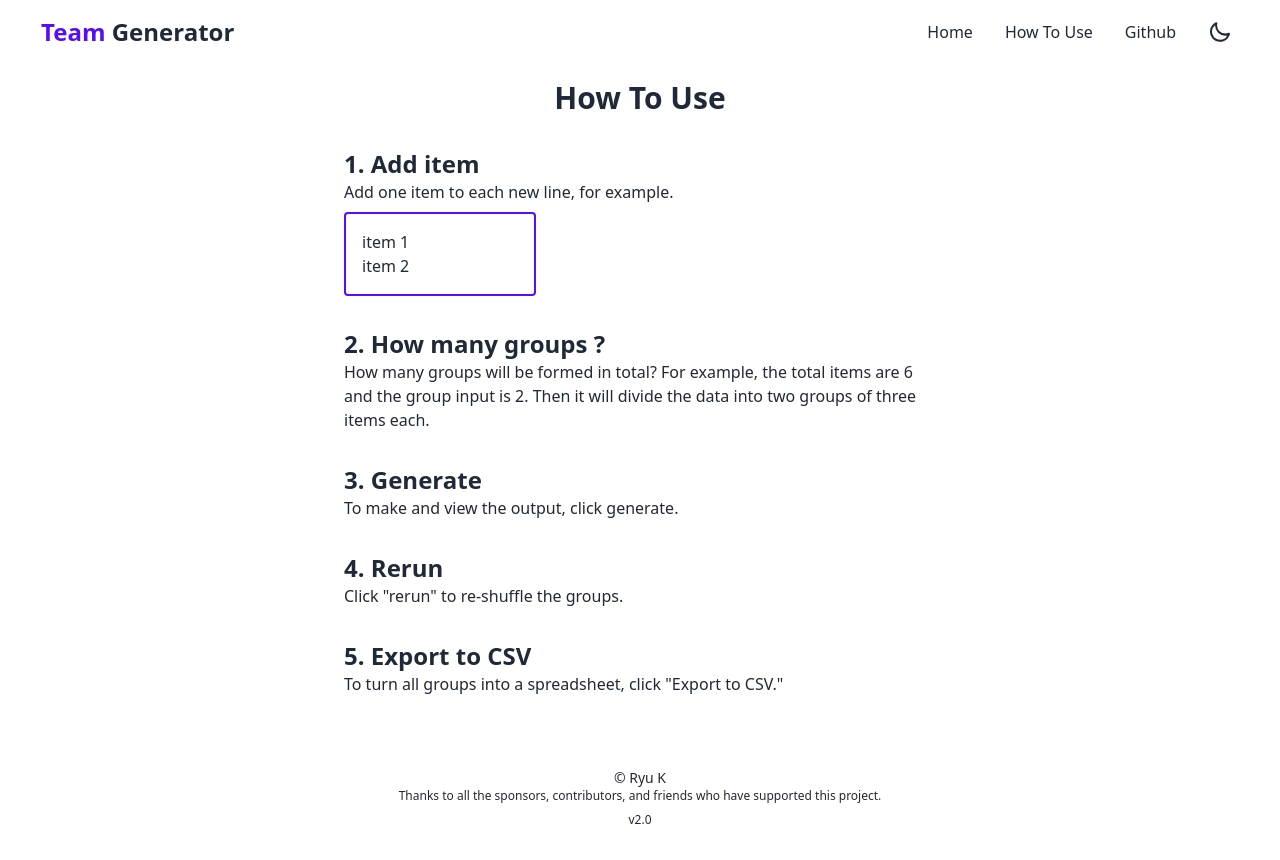
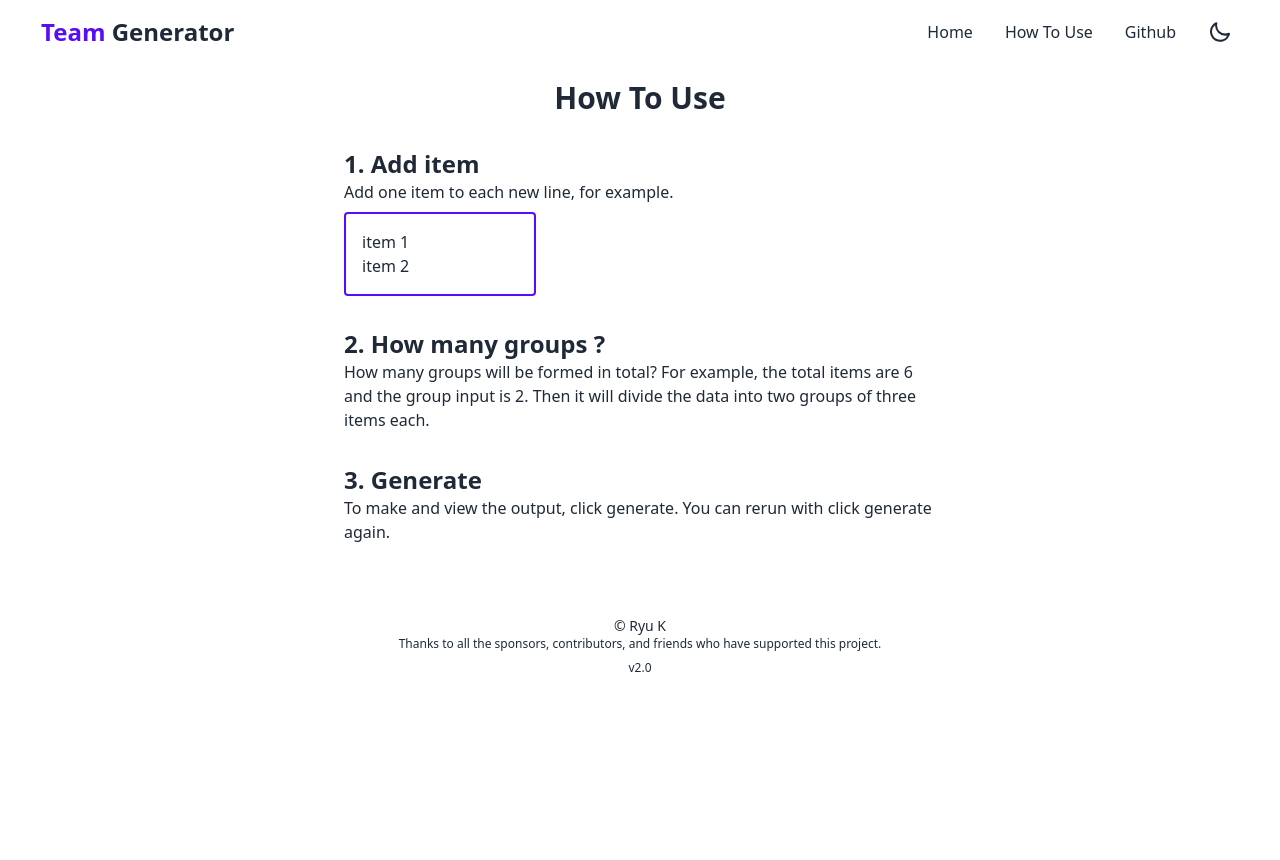
Before and after one commit to ryuuwiz/team-generator, a Next.js app: page /how-to-use in a window 1280 px wide. After the commit the page ends 800 px from the top, so only its background shows below. Built offline with nearby package versions, Linux system fonts and the light colour scheme.

Commit message:
refactor: remove unused things

```diff
--- a/pages/how-to-use.tsx
+++ b/pages/how-to-use.tsx
@@ -28,15 +28,10 @@ const HowToUse: NextPage = () => {
       </section>
       <section className="my-8" data-aos="fade-up" data-aos-delay="400">
         <h2 className="font-bold text-2xl">3. Generate</h2>
-        <p>To make and view the output, click generate.</p>
-      </section>
-      <section className="my-8" data-aos="fade-up" data-aos-delay="500">
-        <h2 className="font-bold text-2xl">4. Rerun</h2>
-        <p>Click "rerun" to re-shuffle the groups.</p>
-      </section>
-      <section className="my-8" data-aos="fade-up" data-aos-delay="600">
-        <h2 className="font-bold text-2xl">5. Export to CSV</h2>
-        <p>To turn all groups into a spreadsheet, click "Export to CSV."</p>
+        <p>
+          To make and view the output, click generate. You can rerun with click
+          generate again.
+        </p>
       </section>
     </div>
   );
```
